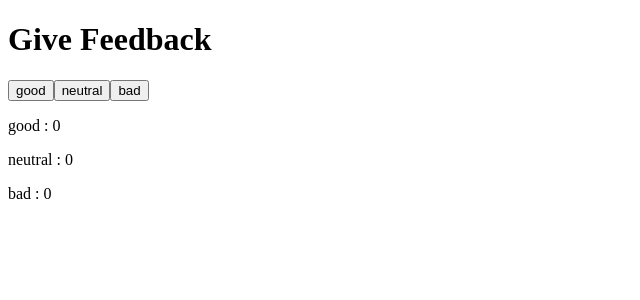
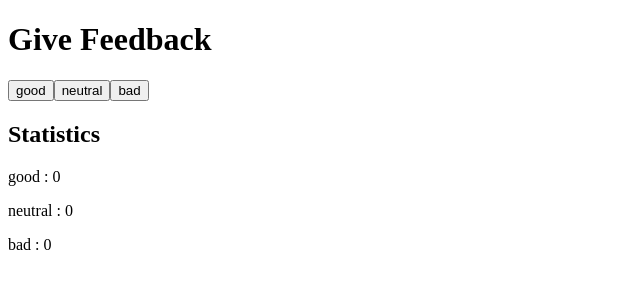
Before and after one commit to CarlosPProjects/fullstackopen, a React (Vite) app in the folder part01/unicafe/: page / in a window 1280 px wide. Shown: the top 300 px of the page, without its empty margins (0-640 px from the left). Built offline with nearby package versions, Linux system fonts and the light colour scheme.

Commit message:
"Added 'Statistics' heading to App component"

```diff
--- a/part01/unicafe/src/App.tsx
+++ b/part01/unicafe/src/App.tsx
@@ -25,6 +25,8 @@ function App() {
       <Button onclick={handleClick(FeedbackType.GOOD)} text={FeedbackType.GOOD} />
       <Button onclick={handleClick(FeedbackType.NEUTRAL)} text={FeedbackType.NEUTRAL} />
       <Button onclick={handleClick(FeedbackType.BAD)} text={FeedbackType.BAD} />
+
+      <h2>Statistics</h2>
       <div>
         <StatisticLine feedback={FeedbackType.GOOD} counter={goodValue} />
         <StatisticLine feedback={FeedbackType.NEUTRAL} counter={neutralValue} />
```
